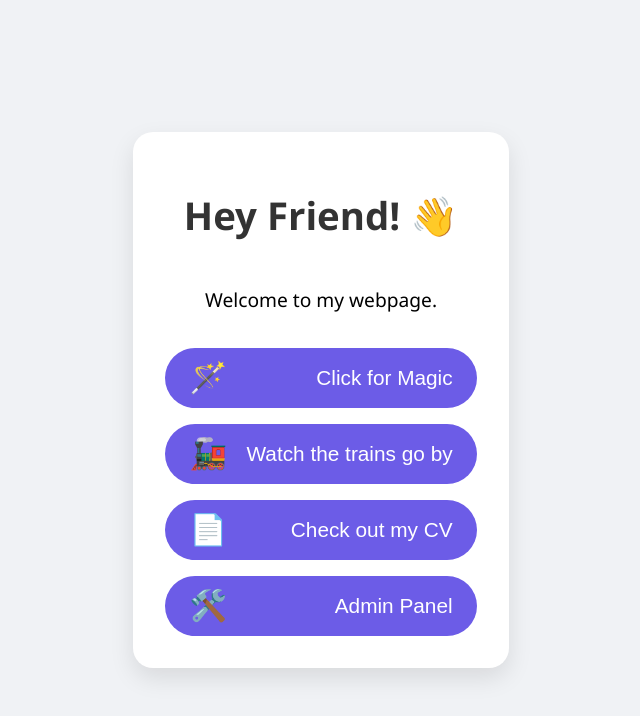
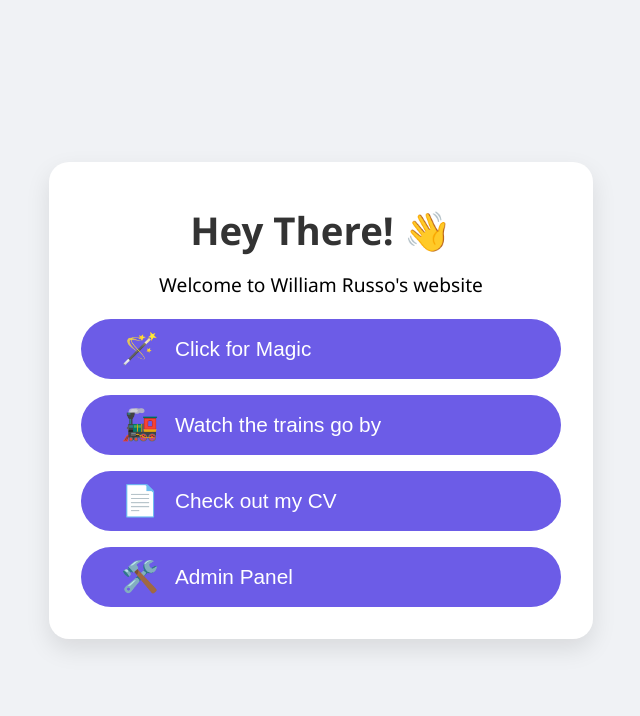
Before and after one commit to Vulcran/CV, a website: page index.html in a window 1280 px wide. Shown: the whole page, without its empty margins (319-959 px from the left). Drawn offline with Linux system fonts and the light colour scheme.

Commit message:
Updated CSS

```diff
--- a/index.html
+++ b/index.html
@@ -22,12 +22,13 @@
             padding: 2rem;
             border-radius: 20px;
             box-shadow: 0 10px 25px rgba(0,0,0,0.1);
-            max-width: 400px;
             margin: 0 auto;
             display: flex;
             flex-direction: column;
+            min-width: 30rem;
         }
-        h1 { color: #333; }
+        h1 { color: #333; margin: 10px }
+        p{margin: 5px}
         button {
             padding: 12px 24px;
             font-size: 1rem;
@@ -40,24 +41,26 @@
             margin-top: 1rem;
             display: flex;
             flex-direction: row;
-            justify-content: space-between;
+            justify-content: left;
             align-items: center;
         }
         button:active { transform: scale(0.95); }
         .emoji{
-            font-size: 1.9rem
+            font-size: 1.9rem;
+            margin-left: 1rem;
         }
         .btnText{
             font-size: 1.3rem;
-            padding-left: 1.2rem
+            padding-left: 1rem
         }
     </style>
 </head>
 <body>
 
 <div class="container">
-    <h1>Hey Friend! 👋</h1>
-    <p>Welcome to my webpage.</p>
+    <h1>Hey There! 👋</h1>
+    <p>Welcome to William Russo's website</p>
+
 
     <button onclick="chaosMode()"><span class="emoji">🪄</span> <span class="btnText">Click for Magic</span></button>
     <button onclick="redirect('wmta')"><span class="emoji">🚂</span> <span class="btnText">Watch the trains go by</span></button>
```
